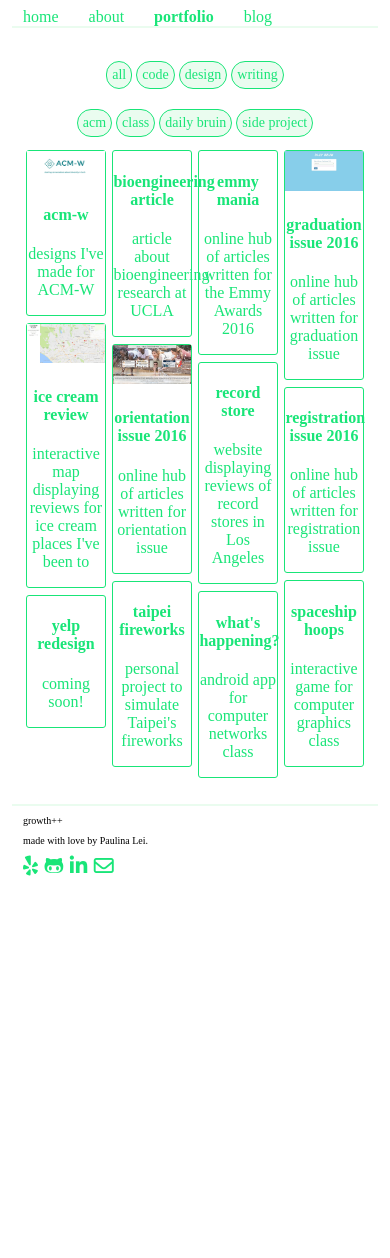
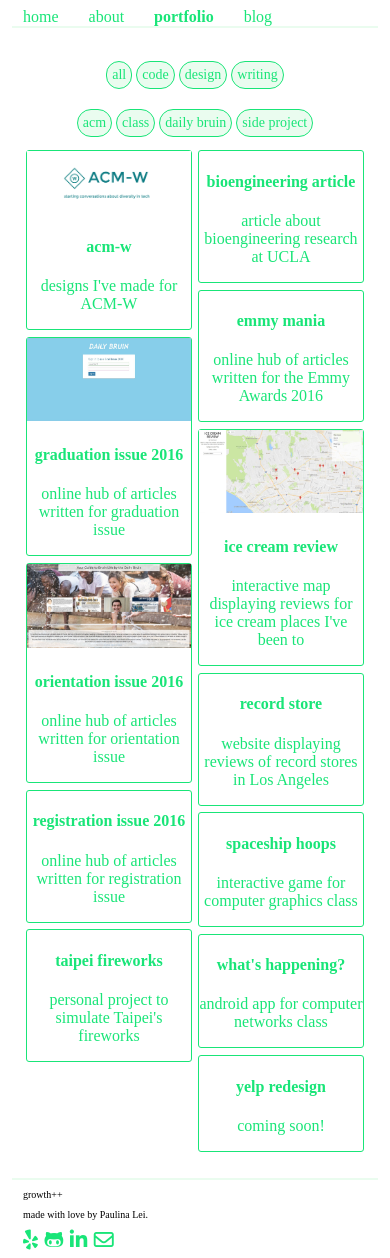
Before and after one commit to paulinalei/yoyo, a Jekyll site: the page built from _pages/03__portfolio.md, in a window 390 px wide. Built offline with Jekyll 4.4.1, drawn with Linux system fonts in a browser that asks for light colours; nearby versions of some CDN libraries; some web fonts are replaced; before the commit the page ends 900 px from its top, so only the background shows below that.

Commit message:
adding in media queries for issue #7

```diff
--- a/_sass/_layout.scss
+++ b/_sass/_layout.scss
@@ -144,10 +144,6 @@
   margin: 1%;
   border: 1px solid $font-color-link;
   border-radius: 3px;
-  &:after {
-    display: block;
-    padding-bottom: 100%;
-  }
   &:hover {
     background-color: $background-grid-color-hover;
     img {
@@ -165,3 +161,13 @@
 .project-images {
   width: 95%;
 }
+
+/* media queries*/
+@media (min-width: 300px) and (max-width: 740px) {
+  /* portfolio styling */
+  .grid-item {
+    position: relative;
+    width: 48%;
+    margin: 1%;
+  }
+}
```
